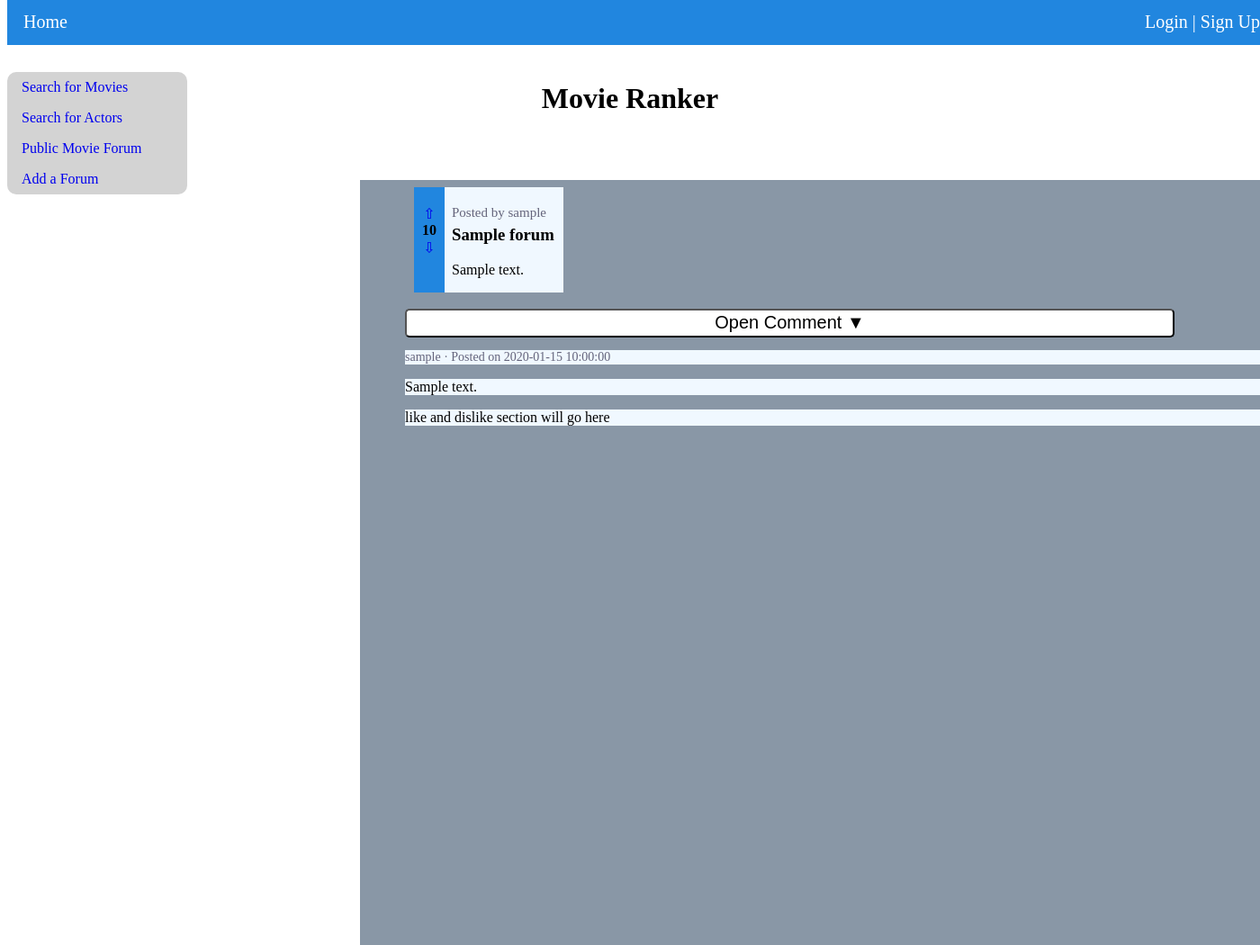
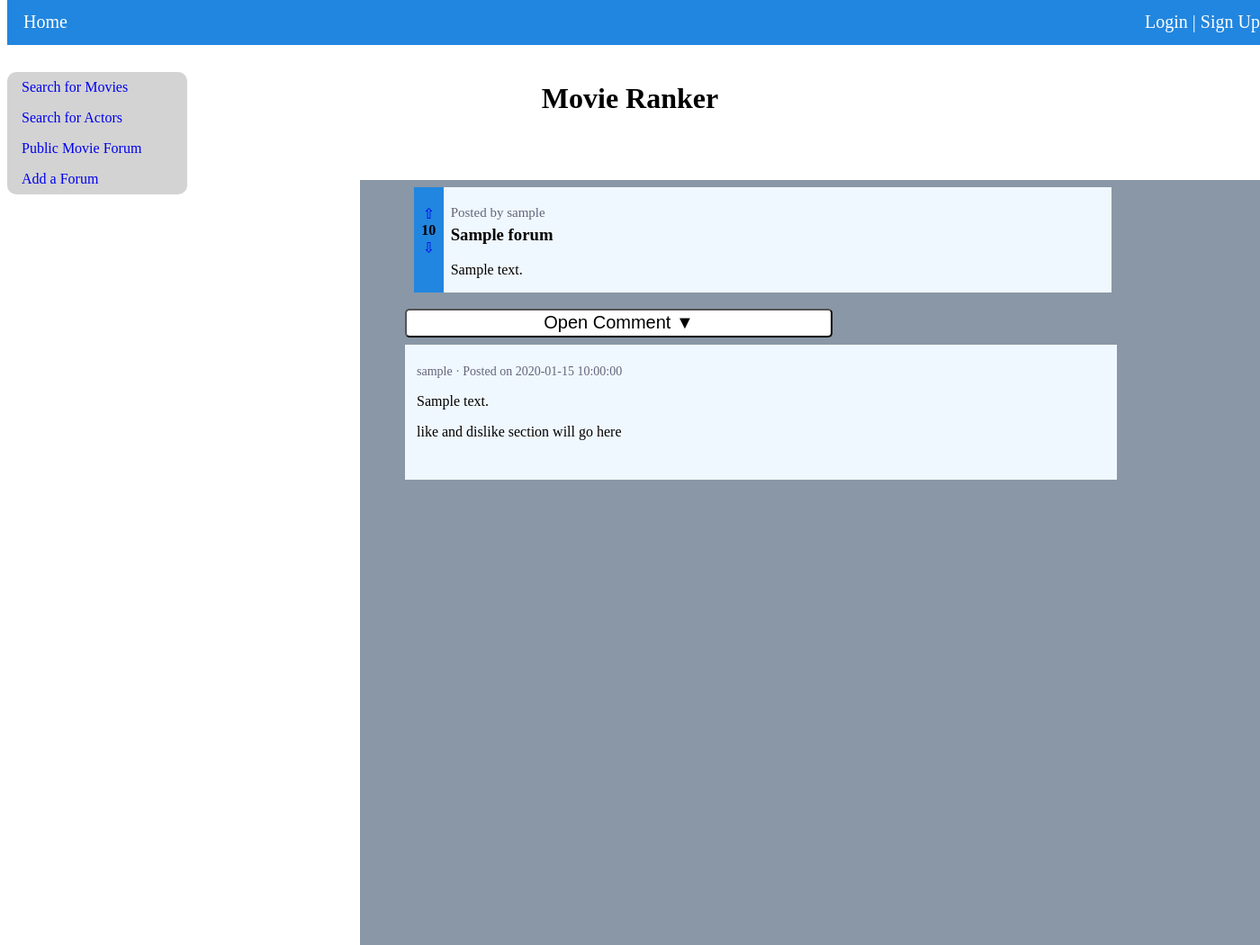
Before and after one commit to j0rdanbruce/MovieRanker, a Python web app: template templates/comments.html in a window 1400 px wide. Shown: the whole page at 90% size. Run offline with Jinja, Linux system fonts and the light colour scheme; the template is opened without the code that fills it: most values are stand-ins (such as "Sample title", 1, 10 or a date in 2020); form fields are guessed from the names that the template uses.

Commit message:
adjusted formatting of comments section

```diff
--- a/app.py
+++ b/app.py
@@ -4,6 +4,7 @@ from flask import Flask
 from flask_smorest import Api
 from flask import session
 from flask_session import Session
+from flask_fontawesome import FontAwesome
 
 from db import mysql
 
@@ -46,7 +47,8 @@ def create_app(db_url=None):
 
     #initializing session manager to flask app
     Session(app)
-
+    #configuring FontAwesome library to flask app
+    fa = FontAwesome(app)
 
     api.register_blueprint(MovieBlueprint)
     api.register_blueprint(ShowBlueprint)
--- a/requirements.txt
+++ b/requirements.txt
@@ -9,3 +9,4 @@ flask_mysqldb
 Flask-Session
 gunicorn
 requests
+Flask-FontAwesome
--- a/templates/comments.html
+++ b/templates/comments.html
@@ -5,6 +5,7 @@
     <meta http-equiv="X-UA-Compatible" content="IE=edge">
     <meta name="viewport" content="width=device-width, initial-scale=1.0">
     <title>Movie Ranker</title>
+    {{ fontawesome_html() }}
 </head>
 
 <script type="text/javascript">
@@ -41,6 +42,7 @@
     display: flex;
     flex-direction: row;
     height: auto;
+    width: 775px;
     position: relative;
   }
   div.left-box{
@@ -70,7 +72,7 @@
   div.right-box{
     background-color: aliceblue;
     height: auto;
-    width: auto;
+    width: 100%;
     display: flex;
     flex-direction: column;
     position: relative;
@@ -123,15 +125,43 @@
   }
   button.comment-dropdown-btn{
     height: 32px;
-    width: 90%;
+    width: 50%;
     margin: auto;
     position: relative;
     border-radius: 5px;
     background-color: white;
     cursor: pointer;
   }
+  div.comments-sctn{
+    background-color: aliceblue;
+    position: relative;
+    height: 100%;
+    width: 775px;
+    bottom: 0px;
+    padding: 8px;
+    margin-top: 8px;
+  }
+  div.single-comment-box{
+    display: flex;
+    flex-direction: row;
+    position: relative;
+  }
+  div.comment-left-box{
+    position: relative;
+    top: -78px;
+    left: 0px;
+    padding-right: 5px;
+  }
+  #user-icon{
+    font-size: 25px;
+  }
+  div.comment-right-box{
+    position: relative;
+    height: 100%;
+    top: 0px;
+    right: 0px;
+  }
   div.comments-sctn div{
-    background-color: aliceblue;
     margin-top: auto;
     margin-bottom: 10px;
   }
@@ -176,6 +206,11 @@
     <br>
     <div class="comments-sctn">
       {% for comment in comments %}
+      <div class="single-comment-box">
+        <div class="comment-left-box">
+          <i class="fas fa-user-circle" id="user-icon"></i>
+        </div>
+        <div class="comment-right-box">
           <div class="comment-top-box">
             <p>{{ comment.username }} · Posted on {{ comment.created }}</p>
           </div>
@@ -185,6 +220,8 @@
           <div class="comment-bottom-box">
             <p>like and dislike section will go here</p>
           </div>
+        </div>
+      </div>
       {% endfor %}
     </div>
   {% endblock %}
```
Also changed, not shown: 1 other file. Lines whose indentation alone changed are shown as unchanged.
